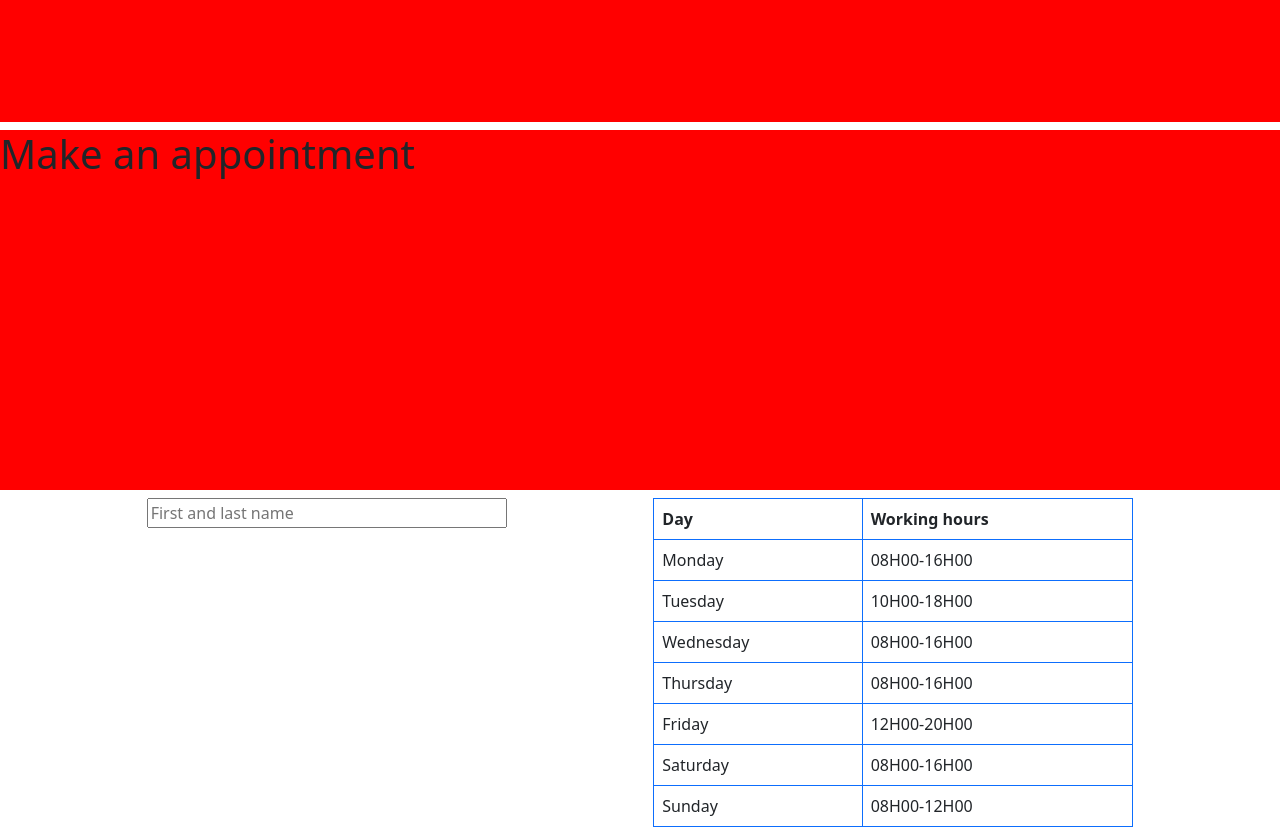
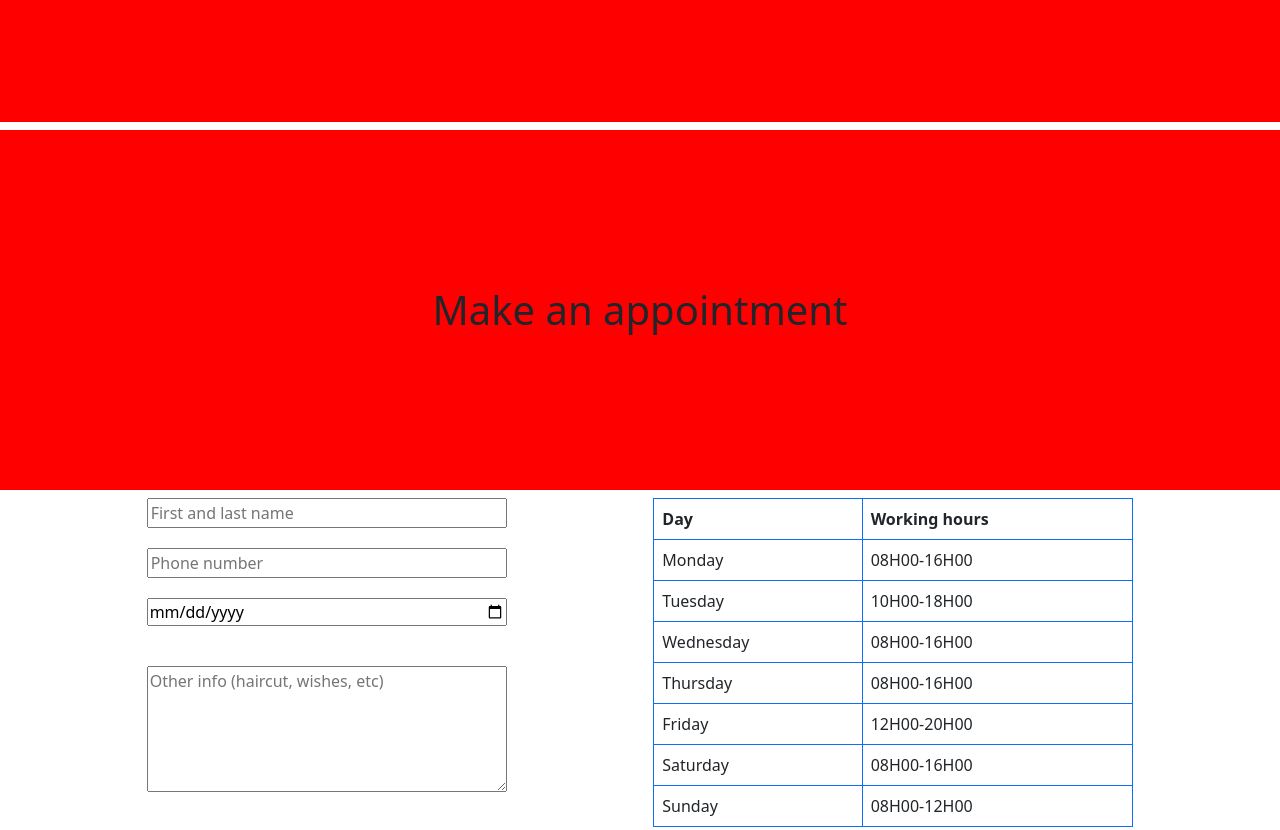
Before and after one commit to blaz-k/hair-salon, a plain HTML site: page index.html in a window 1280 px wide. Shown: the part 1260-2090 px from the top of the page. Drawn offline with nearby package versions, Linux system fonts and the light colour scheme.

Commit message:
inputs h1 align

```diff
--- a/css/style.css
+++ b/css/style.css
@@ -22,10 +22,24 @@ h2 {
 h1 {
     background-color: red;
     height: 45vh;
+    display: flex;
+    align-items: center;
+    justify-content: center;
 }
 
 .input {
     width: 45vh;
+    margin-bottom: 20px;
+
+}
+
+
+#textarea {
+    width: 45vh;
+    margin-top: 20px;
+    display: flex;
+
+
 }
 
 .table1 {
--- a/index.html
+++ b/index.html
@@ -88,7 +88,18 @@
                     </div>
                         <div class="appointment2">
                             <div>
-                                <input type="text" placeholder="First and last name" class="input">
+                                <div>
+                                    <input type="text" placeholder="First and last name" class="input" >
+                                </div>
+                                <div>
+                                    <input type="number" placeholder="Phone number" class="input">
+                                </div>
+                                <div>
+                                    <input type="date" placeholder="Date" class="input">
+                                </div>
+                                <div>
+                                    <textarea id="textarea" rows="5" placeholder="Other info (haircut, wishes, etc)"></textarea>
+                                </div>
                             </div>
                             <div>
                                 <table class="table table-bordered border-primary table1">
```
